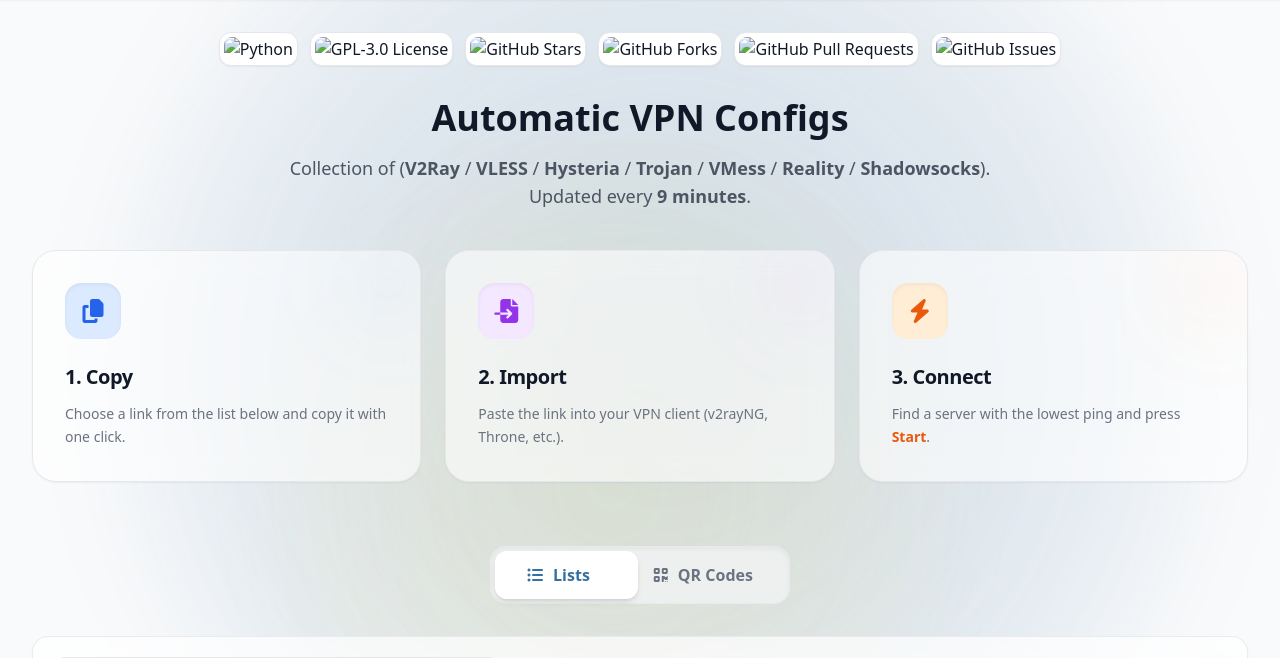
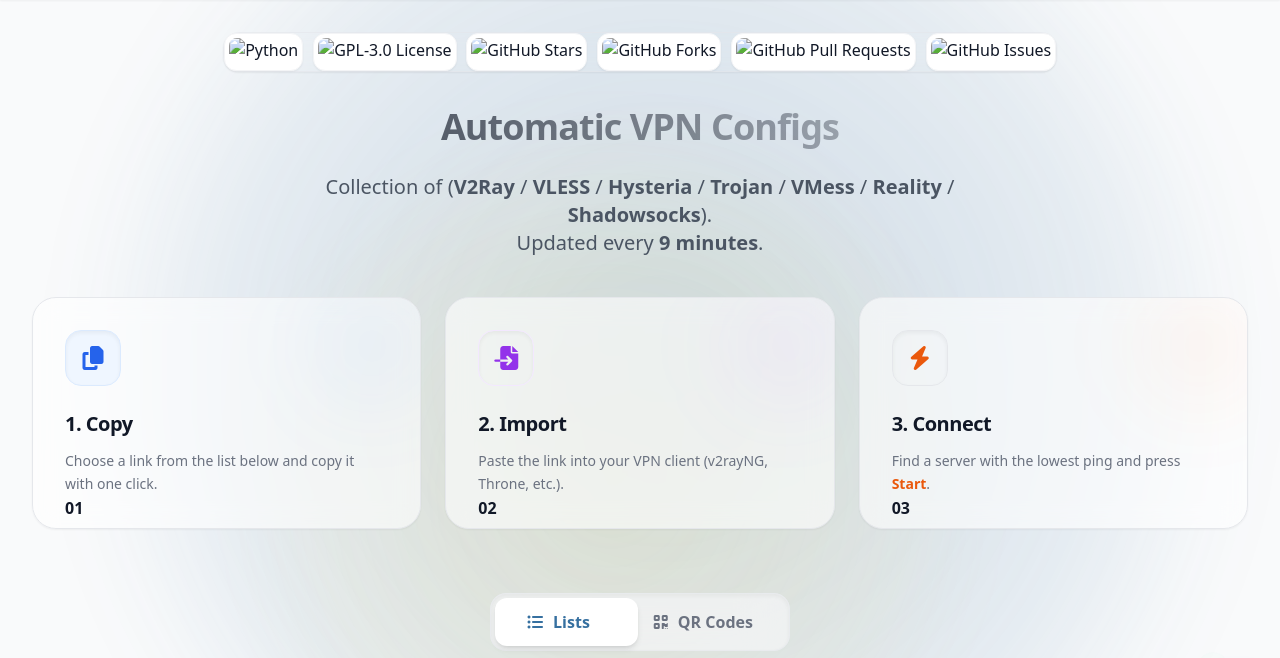
Before and after one commit to AvenCores/goida-vpn-site, a Flask app: page / in a window 1280 px wide. Shown: the part 65-723 px from the top of the page. Run offline with Flask 3, Linux system fonts and the light colour scheme; data that the repository does not hold is empty; some libraries are stand-ins or nearby versions.

Commit message:
Обновление компоновки

```diff
--- a/app/templates/components/hero.html
+++ b/app/templates/components/hero.html
@@ -1,37 +1,39 @@
 <div class="text-center mb-10">
-    <div class="flex flex-wrap justify-center gap-3 mb-8">
+    <!-- Badges status bar deck -->
+    <div class="inline-flex flex-wrap items-center justify-center gap-2.5 p-1.5 bg-gray-50/60 dark:bg-brand-panel/40 backdrop-blur-md border border-gray-200/60 dark:border-white/10 rounded-2xl mb-8 shadow-sm max-w-full">
         <!-- Python -->
-        <div class="bg-white dark:bg-white/5 border border-gray-200 dark:border-white/10 p-1 rounded-xl shadow-sm hover:shadow-md transition-all hover:-translate-y-0.5">
-            <img src="static/images/badges/python.svg" alt="Python" class="rounded-lg" data-i18n-alt="hero.python_badge_alt">
+        <div class="bg-white dark:bg-white/5 border border-gray-100 dark:border-white/5 p-1 rounded-xl hover:bg-gray-50 dark:hover:bg-white/10 shadow-sm transition-all hover:-translate-y-0.5 active:scale-95 duration-200 shrink-0">
+            <img src="static/images/badges/python.svg" alt="Python" class="rounded-lg h-7 object-contain" data-i18n-alt="hero.python_badge_alt">
         </div>
 
         <!-- License -->
-        <div class="bg-white dark:bg-white/5 border border-gray-200 dark:border-white/10 p-1 rounded-xl shadow-sm hover:shadow-md transition-all hover:-translate-y-0.5">
-            <img src="static/images/badges/license.svg" alt="GPL-3.0 License" class="rounded-lg" data-i18n-alt="hero.license_badge_alt">
+        <div class="bg-white dark:bg-white/5 border border-gray-100 dark:border-white/5 p-1 rounded-xl hover:bg-gray-50 dark:hover:bg-white/10 shadow-sm transition-all hover:-translate-y-0.5 active:scale-95 duration-200 shrink-0">
+            <img src="static/images/badges/license.svg" alt="GPL-3.0 License" class="rounded-lg h-7 object-contain" data-i18n-alt="hero.license_badge_alt">
         </div>
 
-        <!-- GitHub Stats Group -->
-        <div class="flex flex-wrap justify-center gap-3">
-            <div class="bg-white dark:bg-white/5 border border-gray-200 dark:border-white/10 p-1 rounded-xl shadow-sm hover:shadow-md transition-all hover:-translate-y-0.5">
-                <img src="static/images/badges/stars.svg" alt="GitHub stars" class="rounded-lg" data-i18n-alt="hero.stars_alt">
-            </div>
+        <!-- GitHub Stats -->
+        <div class="bg-white dark:bg-white/5 border border-gray-100 dark:border-white/5 p-1 rounded-xl hover:bg-gray-50 dark:hover:bg-white/10 shadow-sm transition-all hover:-translate-y-0.5 active:scale-95 duration-200 shrink-0">
+            <img src="static/images/badges/stars.svg" alt="GitHub stars" class="rounded-lg h-7 object-contain" data-i18n-alt="hero.stars_alt">
+        </div>
 
-            <div class="bg-white dark:bg-white/5 border border-gray-200 dark:border-white/10 p-1 rounded-xl shadow-sm hover:shadow-md transition-all hover:-translate-y-0.5">
-                <img src="static/images/badges/forks.svg" alt="GitHub forks" class="rounded-lg" data-i18n-alt="hero.forks_alt">
-            </div>
+        <div class="bg-white dark:bg-white/5 border border-gray-100 dark:border-white/5 p-1 rounded-xl hover:bg-gray-50 dark:hover:bg-white/10 shadow-sm transition-all hover:-translate-y-0.5 active:scale-95 duration-200 shrink-0">
+            <img src="static/images/badges/forks.svg" alt="GitHub forks" class="rounded-lg h-7 object-contain" data-i18n-alt="hero.forks_alt">
+        </div>
 
-            <div class="bg-white dark:bg-white/5 border border-gray-200 dark:border-white/10 p-1 rounded-xl shadow-sm hover:shadow-md transition-all hover:-translate-y-0.5">
-                <img src="static/images/badges/prs.svg" alt="GitHub pull requests" class="rounded-lg" data-i18n-alt="hero.prs_alt">
-            </div>
+        <div class="bg-white dark:bg-white/5 border border-gray-100 dark:border-white/5 p-1 rounded-xl hover:bg-gray-50 dark:hover:bg-white/10 shadow-sm transition-all hover:-translate-y-0.5 active:scale-95 duration-200 shrink-0">
+            <img src="static/images/badges/prs.svg" alt="GitHub pull requests" class="rounded-lg h-7 object-contain" data-i18n-alt="hero.prs_alt">
+        </div>
 
-            <div class="bg-white dark:bg-white/5 border border-gray-200 dark:border-white/10 p-1 rounded-xl shadow-sm hover:shadow-md transition-all hover:-translate-y-0.5">
-                <img src="static/images/badges/issues.svg" alt="GitHub issues" class="rounded-lg" data-i18n-alt="hero.issues_alt">
-            </div>
+        <div class="bg-white dark:bg-white/5 border border-gray-100 dark:border-white/5 p-1 rounded-xl hover:bg-gray-50 dark:hover:bg-white/10 shadow-sm transition-all hover:-translate-y-0.5 active:scale-95 duration-200 shrink-0">
+            <img src="static/images/badges/issues.svg" alt="GitHub issues" class="rounded-lg h-7 object-contain" data-i18n-alt="hero.issues_alt">
         </div>
     </div>
 
-    <h1 class="text-4xl font-extrabold mb-4" data-i18n="hero.title">Автоматические VPN конфиги</h1>
-    <p class="text-lg text-gray-600 dark:text-gray-300 max-w-3xl mx-auto" data-i18n="hero.description">
+    <!-- Title and Description -->
+    <h1 class="text-4xl sm:text-5xl md:text-6xl font-black tracking-tight mb-6 bg-gradient-to-r from-gray-900 via-brand-blue to-gray-900 dark:from-white dark:via-blue-400 dark:to-white bg-clip-text text-transparent pb-1 leading-tight" data-i18n="hero.title">
+        Автоматические VPN конфиги
+    </h1>
+    <p class="text-lg sm:text-xl text-gray-600 dark:text-gray-300 max-w-3xl mx-auto leading-relaxed [&_strong]:text-brand-blue [&_strong]:dark:text-blue-400 [&_strong]:font-bold" data-i18n="hero.description">
         Коллекция (<strong>V2Ray</strong> / <strong>VLESS</strong> / <strong>Hysteria</strong> / <strong>Trojan</strong> / <strong>VMess</strong> / <strong>Reality</strong> / <strong>Shadowsocks</strong>).<br>
         Обновляются каждые <strong>9 минут</strong>.
     </p>
@@ -39,32 +41,35 @@
 
 <div class="grid sm:grid-cols-3 gap-6 mb-16">
     <!-- Step 1 -->
-    <div class="group bg-white/60 dark:bg-brand-panel/60 backdrop-blur-md p-8 rounded-3xl border border-gray-200 dark:border-white/5 shadow-sm hover:shadow-xl hover:shadow-blue-500/10 transition-all duration-500 hover:-translate-y-2 relative overflow-hidden">
-        <div class="absolute -right-4 -top-4 w-24 h-24 bg-blue-500/5 rounded-full blur-2xl group-hover:bg-blue-500/10 transition-colors"></div>
-        <div class="w-14 h-14 rounded-2xl bg-blue-100 dark:bg-blue-900/30 flex items-center justify-center text-blue-600 dark:text-blue-400 mb-6 group-hover:scale-110 transition-transform duration-500 shadow-inner">
-            <i class="fa-solid fa-copy text-2xl"></i>
+    <div class="group bg-white/60 dark:bg-brand-panel/60 backdrop-blur-md p-8 rounded-3xl border border-gray-200 dark:border-white/5 hover:border-blue-500/30 dark:hover:border-blue-500/25 shadow-sm hover:shadow-xl hover:shadow-blue-500/10 transition-all duration-500 hover:-translate-y-2 relative overflow-hidden">
+        <div class="absolute -right-4 -top-4 w-32 h-32 bg-blue-500/5 rounded-full blur-2xl group-hover:bg-blue-500/12 transition-all duration-500"></div>
+        <div class="w-14 h-14 rounded-2xl bg-blue-50 dark:bg-blue-900/30 border border-blue-100 dark:border-blue-500/20 flex items-center justify-center text-blue-600 dark:text-blue-400 mb-6 group-hover:scale-110 group-hover:bg-blue-100 dark:group-hover:bg-blue-900/40 transition-all duration-500 shadow-inner">
+            <i class="fa-solid fa-copy text-2xl transition-transform duration-300 group-hover:rotate-6"></i>
         </div>
-        <h3 class="text-xl font-black mb-3 tracking-tight" data-i18n="hero.step1_title">1. Скопируйте</h3>
-        <p class="text-gray-500 dark:text-gray-400 text-sm leading-relaxed" data-i18n="hero.step1_desc">Выберите ссылку из списка ниже и скопируйте её в один клик.</p>
+        <h3 class="text-xl font-black mb-3 tracking-tight text-gray-900 dark:text-white" data-i18n="hero.step1_title">1. Скопируйте</h3>
+        <p class="text-gray-500 dark:text-gray-400 text-sm leading-relaxed pr-4" data-i18n="hero.step1_desc">Выберите ссылку из списка ниже и скопируйте её в один клик.</p>
+        <span class="absolute -right-2 -bottom-6 text-8xl font-black text-gray-200/15 dark:text-white/5 pointer-events-none select-none transition-all duration-500 group-hover:scale-105 group-hover:text-blue-500/10">01</span>
     </div>
 
     <!-- Step 2 -->
-    <div class="group bg-white/60 dark:bg-brand-panel/60 backdrop-blur-md p-8 rounded-3xl border border-gray-200 dark:border-white/5 shadow-sm hover:shadow-xl hover:shadow-purple-500/10 transition-all duration-500 hover:-translate-y-2 relative overflow-hidden">
-        <div class="absolute -right-4 -top-4 w-24 h-24 bg-purple-500/5 rounded-full blur-2xl group-hover:bg-purple-500/10 transition-colors"></div>
-        <div class="w-14 h-14 rounded-2xl bg-purple-100 dark:bg-purple-900/30 flex items-center justify-center text-purple-600 dark:text-purple-400 mb-6 group-hover:scale-110 transition-transform duration-500 shadow-inner">
-            <i class="fa-solid fa-file-import text-2xl"></i>
+    <div class="group bg-white/60 dark:bg-brand-panel/60 backdrop-blur-md p-8 rounded-3xl border border-gray-200 dark:border-white/5 hover:border-purple-500/30 dark:hover:border-purple-500/25 shadow-sm hover:shadow-xl hover:shadow-purple-500/10 transition-all duration-500 hover:-translate-y-2 relative overflow-hidden">
+        <div class="absolute -right-4 -top-4 w-32 h-32 bg-purple-500/5 rounded-full blur-2xl group-hover:bg-purple-500/12 transition-all duration-500"></div>
+        <div class="w-14 h-14 rounded-2xl bg-purple-50 dark:bg-purple-900/30 border border-purple-100 dark:border-purple-500/20 flex items-center justify-center text-purple-600 dark:text-purple-400 mb-6 group-hover:scale-110 group-hover:bg-purple-100 dark:group-hover:bg-purple-900/40 transition-all duration-500 shadow-inner">
+            <i class="fa-solid fa-file-import text-2xl transition-all duration-300 group-hover:translate-x-1 group-hover:-translate-y-0.5"></i>
         </div>
-        <h3 class="text-xl font-black mb-3 tracking-tight" data-i18n="hero.step2_title">2. Импортируйте</h3>
-        <p class="text-gray-500 dark:text-gray-400 text-sm leading-relaxed" data-i18n="hero.step2_desc">Вставьте ссылку в ваш VPN-клиент (v2rayNG, Throne и др.).</p>
+        <h3 class="text-xl font-black mb-3 tracking-tight text-gray-900 dark:text-white" data-i18n="hero.step2_title">2. Импортируйте</h3>
+        <p class="text-gray-500 dark:text-gray-400 text-sm leading-relaxed pr-4" data-i18n="hero.step2_desc">Вставьте ссылку в ваш VPN-клиент (v2rayNG, Throne и др.).</p>
+        <span class="absolute -right-2 -bottom-6 text-8xl font-black text-gray-200/15 dark:text-white/5 pointer-events-none select-none transition-all duration-500 group-hover:scale-105 group-hover:text-purple-500/10">02</span>
     </div>
 
     <!-- Step 3 -->
-    <div class="group bg-white/60 dark:bg-brand-panel/60 backdrop-blur-md p-8 rounded-3xl border border-gray-200 dark:border-white/5 shadow-sm hover:shadow-xl hover:shadow-orange-500/10 transition-all duration-500 hover:-translate-y-2 relative overflow-hidden">
-        <div class="absolute -right-4 -top-4 w-24 h-24 bg-orange-500/5 rounded-full blur-2xl group-hover:bg-orange-500/10 transition-colors"></div>
-        <div class="w-14 h-14 rounded-2xl bg-orange-100 dark:bg-orange-900/30 flex items-center justify-center text-orange-600 dark:text-orange-400 mb-6 group-hover:scale-110 transition-transform duration-500 shadow-inner">
-            <i class="fa-solid fa-bolt text-2xl"></i>
+    <div class="group bg-white/60 dark:bg-brand-panel/60 backdrop-blur-md p-8 rounded-3xl border border-gray-200 dark:border-white/5 hover:border-orange-500/30 dark:hover:border-orange-500/25 shadow-sm hover:shadow-xl hover:shadow-orange-500/10 transition-all duration-500 hover:-translate-y-2 relative overflow-hidden">
+        <div class="absolute -right-4 -top-4 w-32 h-32 bg-orange-500/5 rounded-full blur-2xl group-hover:bg-orange-500/12 transition-all duration-500"></div>
+        <div class="w-14 h-14 rounded-2xl bg-orange-50 dark:bg-orange-900/30 border border-orange-100 dark:border-orange-500/20 flex items-center justify-center text-orange-600 dark:text-orange-400 mb-6 group-hover:scale-110 group-hover:bg-orange-100 dark:group-hover:bg-orange-900/40 transition-all duration-500 shadow-inner">
+            <i class="fa-solid fa-bolt text-2xl transition-transform duration-500 group-hover:scale-125 group-hover:rotate-12"></i>
         </div>
-        <h3 class="text-xl font-black mb-3 tracking-tight" data-i18n="hero.step3_title">3. Подключитесь</h3>
-        <p class="text-gray-500 dark:text-gray-400 text-sm leading-relaxed" data-i18n="hero.step3_desc">Найдите сервер с минимальным пингом и жмите <span class="font-bold text-orange-600 dark:text-orange-400">Start</span>.</p>
+        <h3 class="text-xl font-black mb-3 tracking-tight text-gray-900 dark:text-white" data-i18n="hero.step3_title">3. Подключитесь</h3>
+        <p class="text-gray-500 dark:text-gray-400 text-sm leading-relaxed pr-4" data-i18n="hero.step3_desc">Найдите сервер с минимальным пингом и жмите <span class="font-bold text-orange-600 dark:text-orange-400">Start</span>.</p>
+        <span class="absolute -right-2 -bottom-6 text-8xl font-black text-gray-200/15 dark:text-white/5 pointer-events-none select-none transition-all duration-500 group-hover:scale-105 group-hover:text-orange-500/10">03</span>
     </div>
 </div>
```
